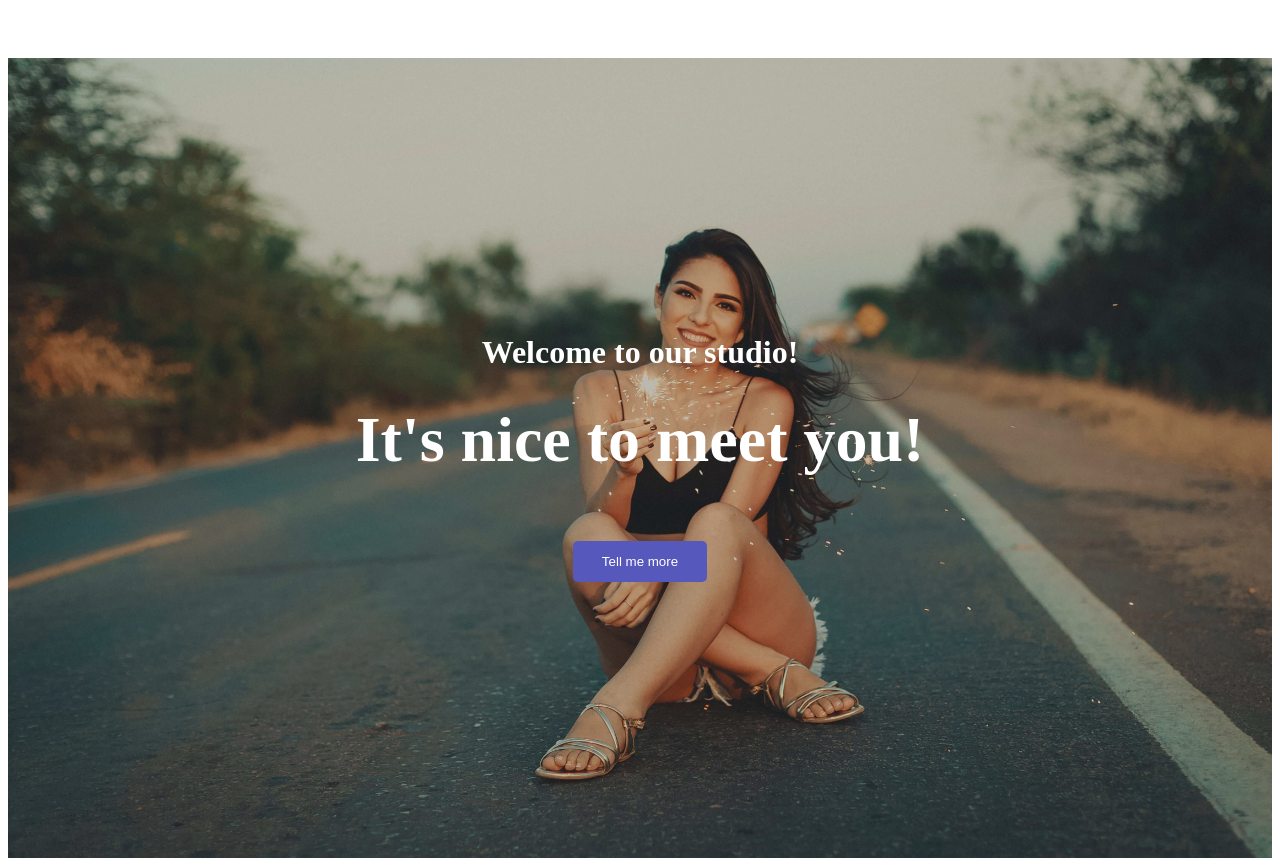
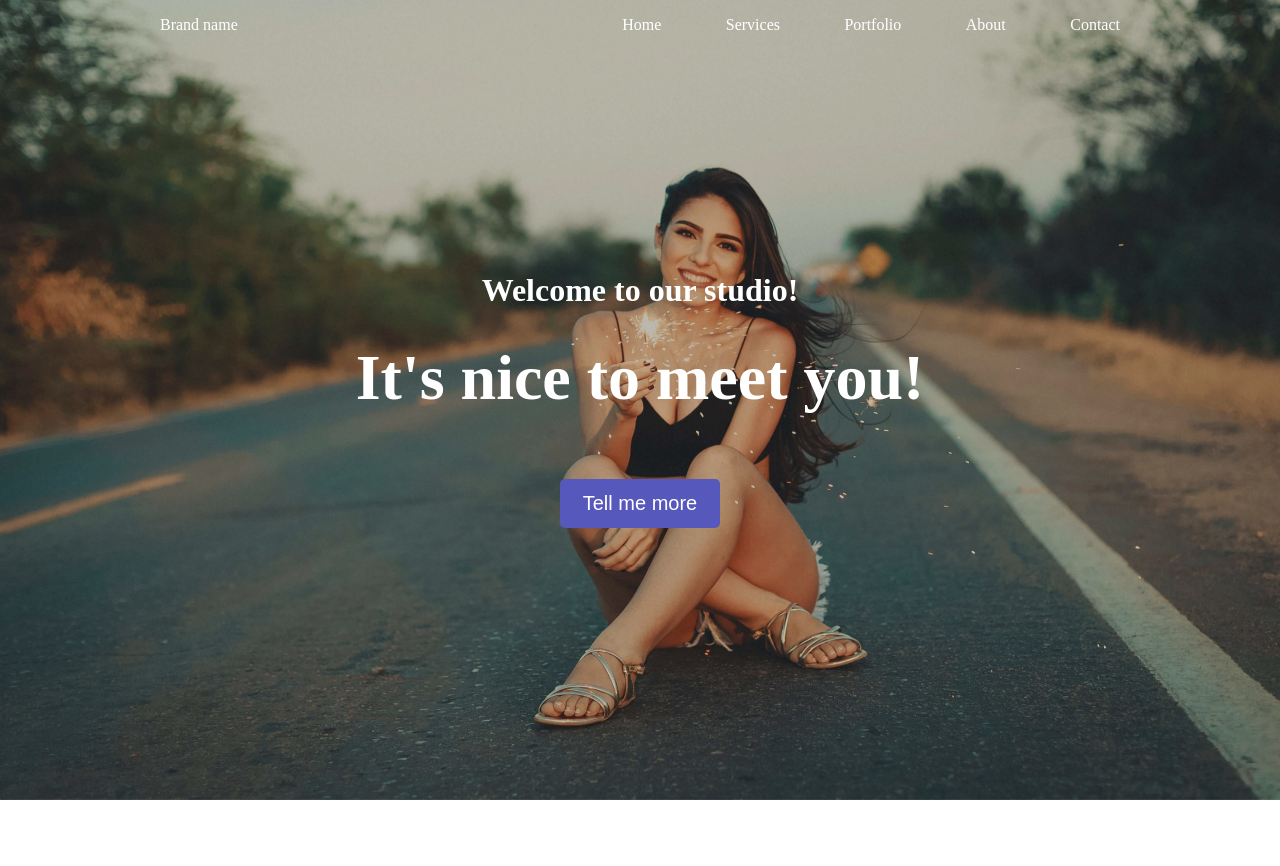
Before and after one commit to sylwiadras/taskrunner-project, a website: page index.html in a window 1280 px wide. After the commit the page ends 800 px from the top, so only its background shows below. Drawn offline with Linux system fonts and the light colour scheme.

Commit message:
Change splash, header, global css

```diff
--- a/index.html
+++ b/index.html
@@ -9,6 +9,7 @@
         <link href="css\style.css" rel="stylesheet">
     </head>
     <body>
+        <header class="splash">
             <nav class="navigation">
                 <ul class="nav-list">
                     <li class="nav-item">
@@ -43,7 +44,6 @@
                     </li>
                 </ul>
             </nav>
-        <header class="splash">
             <div class="splash-inner">
                 <h1 class="page-title">
                     Welcome to our studio!
--- a/sass/style.scss
+++ b/sass/style.scss
@@ -2,6 +2,10 @@
 
 *, *::before, *::after {
     box-sizing: border-box;
+}
+
+body {
+    margin: 0;
 }
 
 /* Navigation */
@@ -9,6 +13,9 @@
 .navigation {
     display: flex;
     justify-content: center;
+    width: 100%;
+    top: 0;
+    position: absolute;
 }
 
 .nav-list {
@@ -25,7 +32,7 @@
 }
 
 .brand-name {
-    padding-right: 20em;
+    margin-right: 20em;
 }
 
 /* Splash */
@@ -74,7 +81,7 @@
 
 .btn {
     display: inline-block;
-    width: 10em;
+    width: 12em;
     padding: 1em;
     border-radius: 5px;
     background-color: #5758BB;
@@ -85,4 +92,5 @@
 .btn-link {
     text-decoration: none;
     color: #fff;
+    font-size: 1.5em;
 }
```
Also changed, not shown: css/style.css, 1 other file. Lines whose indentation alone changed are shown as unchanged.
